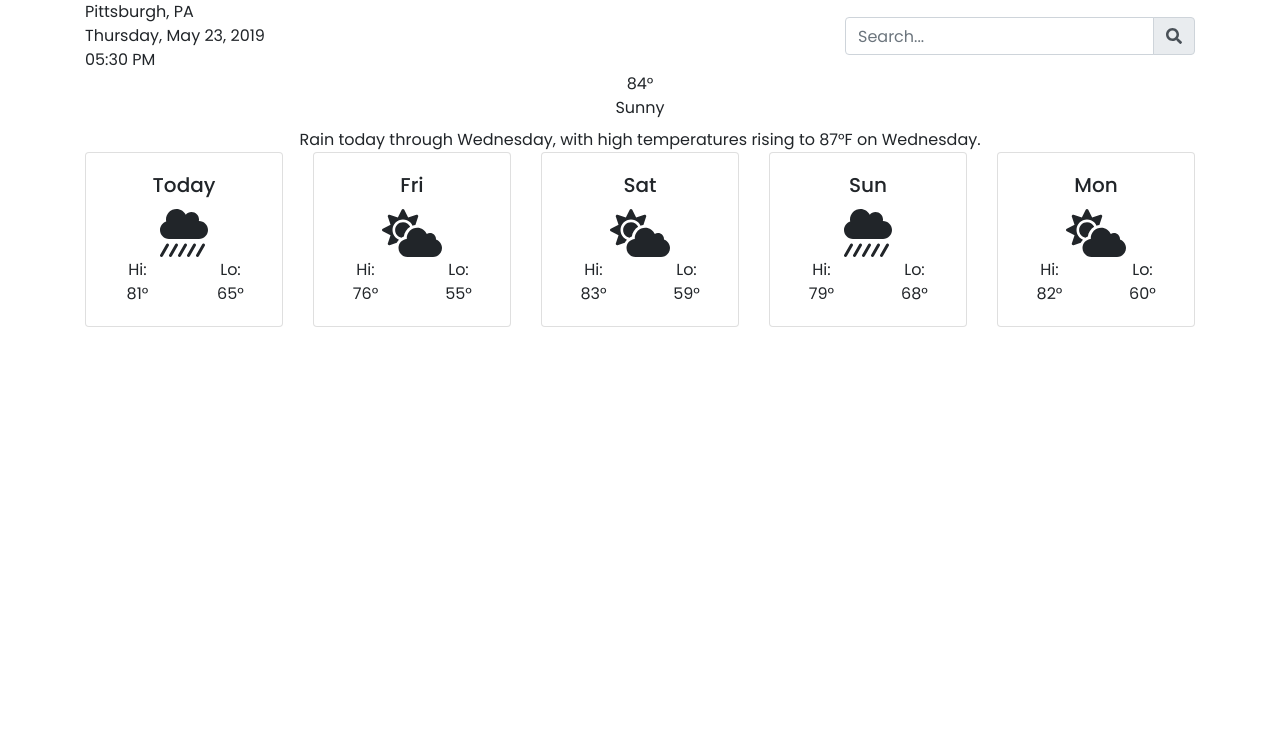
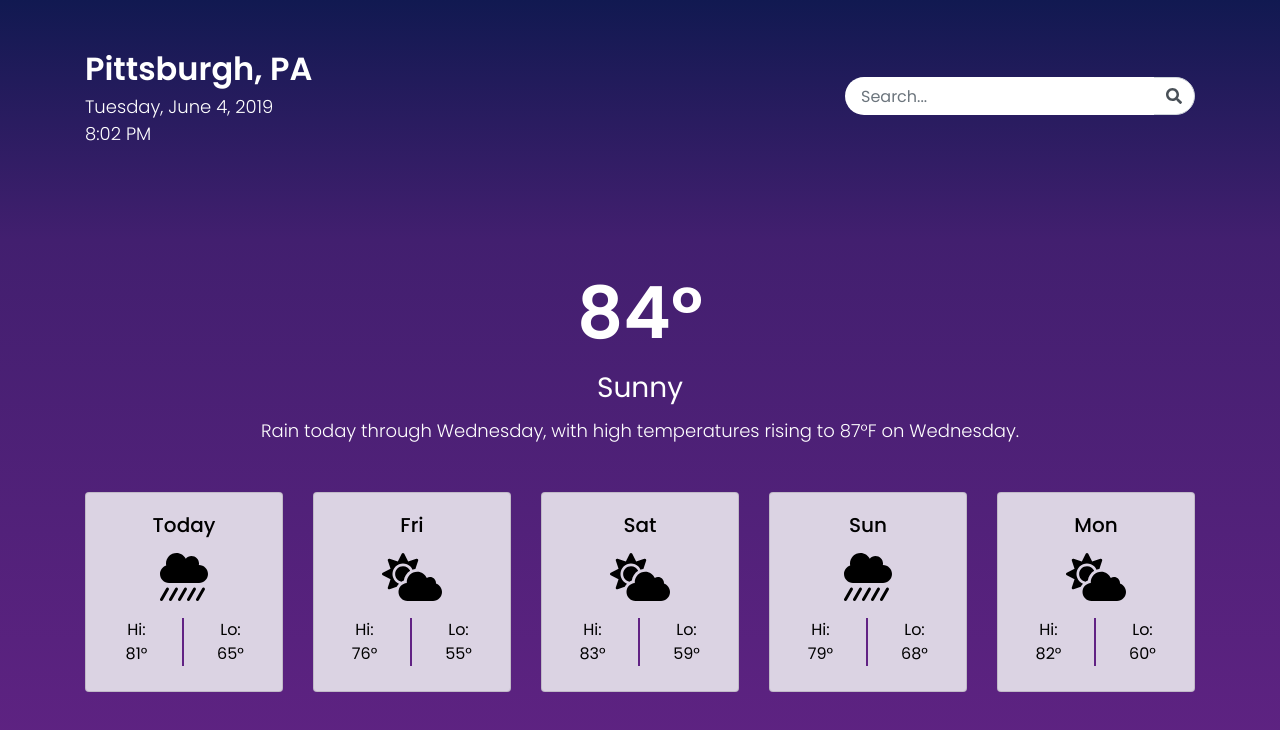
Before and after one commit to rcon1012/front-end-engineer-evaluation, a website: page index.html in a window 1280 px wide. Drawn offline with nearby package versions, Linux system fonts and the light colour scheme; files that its build step writes are made by us from their sources; no server answers.

Commit message:
Submission

```diff
--- a/assets/js/scripts.js
+++ b/assets/js/scripts.js
@@ -1,13 +1,55 @@
+// Set the value to your Dark Sky key
+var darkSkyKey = "3c7073ec0325a2012814237b1ce10048";
+var proxy = 'https://cors-anywhere.herokuapp.com/';
 
+// Initialize time and location
+var days = ['Sunday','Monday','Tuesday','Wednesday','Thursday','Friday','Saturday'];
+var months = ['January','February','March','April','May','June','July','August','September','October','November','December'];
+var date = new Date();
+document.querySelector("#current-date").innerHTML = days[date.getDay()] + ", " + months[date.getMonth()] + " " + date.getDate() + ", " + date.getFullYear();
+document.querySelector("#current-time").innerHTML = date.toLocaleString('en-US', { hour: 'numeric', minute: 'numeric', hour12: true });
 
 $(document).ready(function() {
+    // Initialize forecast with Pittsburgh weather
+    getWeatherData(40.4406, 79.9959);
+
     document.getElementById('search-btn').addEventListener('click', function(event) {
-
+        var coordinates = document.querySelector("#weather-input").value.split(",", 2);
+        var lat = coordinates[0].trim();
+        var lng = coordinates[1].trim();
+        getWeatherData(lat, lng);
     });
 });
 
-function getWeatherData(input) {
-    // Write a function to use the DarkSky api to gather weather data and update the screen.
+function getWeatherData(lat, lng) {
+    // Mapping of darksky icons to font awesome icons
+    var forecastIconMap = [["clear-day", "fa-sun"], ["clear-night", "fa-moon"], ["rain", "fa-cloud-showers-heavy"],
+    ["snow", "fa-cloud-snow"], ["sleet", "fa-cloud-sleet"], ["wind", "fa-wind"], ["fog, fa-fog"],
+    ["cloudy", "fa-clouds"], ["partly-cloudy-day", "fa-cloud-sun"], ["partly-cloudy-night", "fa-clouds-moon"]];
 
-    // Optionally, if you would rather use a library as was discussed in the README, feel free to do so.
+    $.ajax({
+        url: proxy + "https://api.darksky.net/forecast/" + darkSkyKey + "/" + lat + "," + lng,
+        method: "GET",
+        success: function(data) {
+            // Note: not going to worry about updating the location, date, and time information since we are only working with latitude and longitude
+            // (maybe assume all coordinates are in Pittsburgh area)
+            document.querySelector("#current-temp").innerHTML = Math.round(data.currently.temperature) + "&deg";
+            document.querySelector("#current-weather").innerHTML = data.currently.summary;
+            document.querySelector("#current-summary").innerHTML = data.daily.summary;
+
+            // Update forecast
+            var highsLows = $(".high-low-container");
+            for(var i = 0; i < 5; i++) {
+                $(highsLows[i]).find(".temp-high").text(Math.round(data.daily.data[i].temperatureMax) + String.fromCharCode(176));
+                $(highsLows[i]).find(".temp-low").text(Math.round(data.daily.data[i].temperatureMin) + String.fromCharCode(176));
+                $(highsLows[i]).find(".fas").attr("class", "fas fa-3x " + forecastIconMap.find(function(element) {
+                    return element[0] === data.daily.data[i].icon;
+                })[1]);
+            }
+
+        },
+        error: function(jqXHR, textStatus, errorThrown) {
+            console.error(textStatus + ": " + errorThrown);
+        }
+    });
 }
--- a/assets/scss/styles.scss
+++ b/assets/scss/styles.scss
@@ -1,8 +1,76 @@
+body {
+  font-family: "Poppins", sans-serif;
+  font-size: 16px;
+  padding: 45px;
+  color: #ffffff;
 
-body {
-    font-family: 'Poppins', sans-serif;
-    font-size: 16px;
+  // This is the linear gradient I used in the example images
+  background: linear-gradient(to bottom, #111951 0%, #421f6f 30%, #612384 100%) fixed;
+}
 
-    // This is the linear gradient I used in the example images
-    // linear-gradient(to bottom, #111951 0%, #421F6F 30%, #612384 100%);
+#search-btn {
+  background-color: #ffffff;
+  border-top-right-radius: 20px;
+  border-bottom-right-radius: 20px;
 }
+
+#weather-input {
+  border: none;
+  border-bottom-left-radius: 20px;
+  border-top-left-radius: 20px;
+  padding-left: 1rem;
+}
+
+.forecast-container {
+  color: #000000;
+}
+.forecast-container .card {
+  background-color: #dbd3e3;
+  height: 200px;
+}
+
+.header-container {
+  margin-bottom: 7rem;
+}
+
+// This could be done via a more generalized approach to center the contents
+.high-low-container .icon-container {
+  margin-top: 0.25rem;
+  margin-bottom: 1rem;
+}
+
+.temp-high-container {
+  border-right: 2px solid #612284;
+}
+
+.current-container {
+  margin: 3rem;
+}
+
+#location {
+  font-size: 32px;
+}
+
+#current-date,
+#current-time {
+  font-size: 18px;
+}
+
+#current-temp {
+  font-size: 72px;
+}
+
+#current-weather {
+  font-size: 28px;
+}
+
+#current-summary {
+  font-size: 18px;
+}
+
+// Bootstrap media query mixin would typically be used here instead
+@media (max-width: 991px) {
+  .forecast-row > div + div {
+    margin-top: 1rem;
+  }
+}
--- a/index.html
+++ b/index.html
@@ -1,5 +1,6 @@
 <!doctype html>
 <html lang="en">
+
 <head>
     <title>TreatWeather</title>
 
@@ -11,7 +12,8 @@
     <meta http-equiv="X-UA-Compatible" content="chrome=1">
 
     <!-- Bootstrap CSS -->
-        <link rel="stylesheet" href="https://stackpath.bootstrapcdn.com/bootstrap/4.3.1/css/bootstrap.min.css" integrity="sha384-ggOyR0iXCbMQv3Xipma34MD+dH/1fQ784/j6cY/iJTQUOhcWr7x9JvoRxT2MZw1T" crossorigin="anonymous">
+    <link rel="stylesheet" href="https://stackpath.bootstrapcdn.com/bootstrap/4.3.1/css/bootstrap.min.css"
+        integrity="sha384-ggOyR0iXCbMQv3Xipma34MD+dH/1fQ784/j6cY/iJTQUOhcWr7x9JvoRxT2MZw1T" crossorigin="anonymous">
 
     <!-- Font -->
     <link href="https://fonts.googleapis.com/css?family=Poppins:300,400,500,600&display=swap" rel="stylesheet">
@@ -21,6 +23,7 @@
     <link rel="shortcut icon" href="assets/favicon/favicon.ico">
 
 </head>
+
 <body>
     <div id="main-container" class="container">
         <div id="main-app-row" class="row">
@@ -28,9 +31,9 @@
                 <div class="header-container">
                     <div class="row header-row">
                         <div class="col-md-8">
-                                <div id="location" class="current">Pittsburgh, PA</div>
-                                <div id="current-date" class="current-small">Thursday, May 23, 2019</div>
-                                <div id="current-time" class="current-small">05:30 PM</div>
+                            <div id="location" class="current font-weight-bold">Pittsburgh, PA</div>
+                            <div id="current-date" class="current-small font-weight-light"></div>
+                            <div id="current-time" class="current-small font-weight-light"></div>
                         </div>
                         <div class="col-md-4 text-right align-self-center">
                             <div class="input-group">
@@ -47,9 +50,10 @@
                 <div class="current-container">
                     <div class="row current-row">
                         <div class="col-12 text-center">
-                                <div id="current-temp" class="current">84&deg;</div>
+                            <div id="current-temp" class="current font-weight-bold">84&deg;</div>
                             <div id="current-weather" class="current mb-2">Sunny</div>
-                                <div id="current-summary" class="current-small">Rain today through Wednesday, with high temperatures rising to 87°F on Wednesday.</div>
+                            <div id="current-summary" class="current-small font-weight-light">Rain today through
+                                Wednesday, with high temperatures rising to 87°F on Wednesday.</div>
                         </div>
                     </div>
                 </div>
@@ -64,13 +68,13 @@
                                         <div class="col-12 icon-container">
                                             <i class="fas fa-cloud-showers-heavy fa-3x"></i>
                                         </div>
-                                            <div class="col-6">
+                                        <div class="col-6 temp-high-container">
                                             <div>Hi:</div>
-                                                <div>81&deg;</div>
+                                            <div class="temp-high">81&deg;</div>
                                         </div>
                                         <div class="col-6">
                                             <div>Lo:</div>
-                                                <div>65&deg;</div>
+                                            <div class="temp-low">65&deg;</div>
                                         </div>
                                     </div>
                                 </div>
@@ -84,13 +88,13 @@
                                         <div class="col-12 icon-container">
                                             <i class="fas fa-cloud-sun fa-3x"></i>
                                         </div>
-                                            <div class="col-6">
+                                        <div class="col-6 temp-high-container">
                                             <div>Hi:</div>
-                                                <div>76&deg;</div>
+                                            <div class="temp-high">76&deg;</div>
                                         </div>
                                         <div class="col-6">
                                             <div>Lo:</div>
-                                                <div>55&deg;</div>
+                                            <div class="temp-low">55&deg;</div>
                                         </div>
                                     </div>
                                 </div>
@@ -104,13 +108,13 @@
                                         <div class="col-12 icon-container">
                                             <i class="fas fa-cloud-sun fa-3x"></i>
                                         </div>
-                                            <div class="col-6">
+                                        <div class="col-6 temp-high-container">
                                             <div>Hi:</div>
-                                                <div>83&deg;</div>
+                                            <div class="temp-high">83&deg;</div>
                                         </div>
                                         <div class="col-6">
                                             <div>Lo:</div>
-                                                <div>59&deg;</div>
+                                            <div class="temp-low">59&deg;</div>
                                         </div>
                                     </div>
                                 </div>
@@ -124,13 +128,13 @@
                                         <div class="col-12 icon-container">
                                             <i class="fas fa-cloud-showers-heavy fa-3x"></i>
                                         </div>
-                                            <div class="col-6">
+                                        <div class="col-6 temp-high-container">
                                             <div>Hi:</div>
-                                                <div>79&deg;</div>
+                                            <div class="temp-high">79&deg;</div>
                                         </div>
                                         <div class="col-6">
                                             <div>Lo:</div>
-                                                <div>68&deg;</div>
+                                            <div class="temp-low">68&deg;</div>
                                         </div>
                                     </div>
                                 </div>
@@ -144,13 +148,13 @@
                                         <div class="col-12 icon-container">
                                             <i class="fas fa-cloud-sun fa-3x"></i>
                                         </div>
-                                            <div class="col-6">
+                                        <div class="col-6 temp-high-container">
                                             <div>Hi:</div>
-                                                <div>82&deg;</div>
+                                            <div class="temp-high">82&deg;</div>
                                         </div>
                                         <div class="col-6">
                                             <div>Lo:</div>
-                                                <div>60&deg;</div>
+                                            <div class="temp-low">60&deg;</div>
                                         </div>
                                     </div>
                                 </div>
@@ -165,10 +169,24 @@
 
     <!-- Optional JavaScript -->
     <!-- jQuery first, then Popper.js, then Bootstrap JS -->
-        <script src="https://code.jquery.com/jquery-3.3.1.slim.min.js" integrity="sha384-q8i/X+965DzO0rT7abK41JStQIAqVgRVzpbzo5smXKp4YfRvH+8abtTE1Pi6jizo" crossorigin="anonymous"></script>
-        <script src="https://cdnjs.cloudflare.com/ajax/libs/popper.js/1.14.7/umd/popper.min.js" integrity="sha384-UO2eT0CpHqdSJQ6hJty5KVphtPhzWj9WO1clHTMGa3JDZwrnQq4sF86dIHNDz0W1" crossorigin="anonymous"></script>
-        <script src="https://stackpath.bootstrapcdn.com/bootstrap/4.3.1/js/bootstrap.min.js" integrity="sha384-JjSmVgyd0p3pXB1rRibZUAYoIIy6OrQ6VrjIEaFf/nJGzIxFDsf4x0xIM+B07jRM" crossorigin="anonymous"></script>
-        <script defer src="https://use.fontawesome.com/releases/v5.8.2/js/all.js" integrity="sha384-DJ25uNYET2XCl5ZF++U8eNxPWqcKohUUBUpKGlNLMchM7q4Wjg2CUpjHLaL8yYPH" crossorigin="anonymous"></script>
+    <script src="https://code.jquery.com/jquery-3.3.1.slim.min.js"
+        integrity="sha384-q8i/X+965DzO0rT7abK41JStQIAqVgRVzpbzo5smXKp4YfRvH+8abtTE1Pi6jizo"
+        crossorigin="anonymous"></script>
+    <!--Included for simplified ajax requests-->
+    <script
+        src="https://code.jquery.com/jquery-3.4.1.min.js"
+        integrity="sha256-CSXorXvZcTkaix6Yvo6HppcZGetbYMGWSFlBw8HfCJo="
+        crossorigin="anonymous"></script>
+    <script src="https://cdnjs.cloudflare.com/ajax/libs/popper.js/1.14.7/umd/popper.min.js"
+        integrity="sha384-UO2eT0CpHqdSJQ6hJty5KVphtPhzWj9WO1clHTMGa3JDZwrnQq4sF86dIHNDz0W1"
+        crossorigin="anonymous"></script>
+    <script src="https://stackpath.bootstrapcdn.com/bootstrap/4.3.1/js/bootstrap.min.js"
+        integrity="sha384-JjSmVgyd0p3pXB1rRibZUAYoIIy6OrQ6VrjIEaFf/nJGzIxFDsf4x0xIM+B07jRM"
+        crossorigin="anonymous"></script>
+    <script defer src="https://use.fontawesome.com/releases/v5.8.2/js/all.js"
+        integrity="sha384-DJ25uNYET2XCl5ZF++U8eNxPWqcKohUUBUpKGlNLMchM7q4Wjg2CUpjHLaL8yYPH"
+        crossorigin="anonymous"></script>
     <script defer src="assets/js/min/scripts.min.js"></script>
 </body>
+
 </html>
```
Also changed, not shown: assets/css/min/styles.min.css, assets/css/styles.css, assets/gz/scripts.min.js, assets/gz/styles.min.css, assets/js/min/scripts.min.js, 1 other file. Lines whose indentation alone changed are shown as unchanged.
